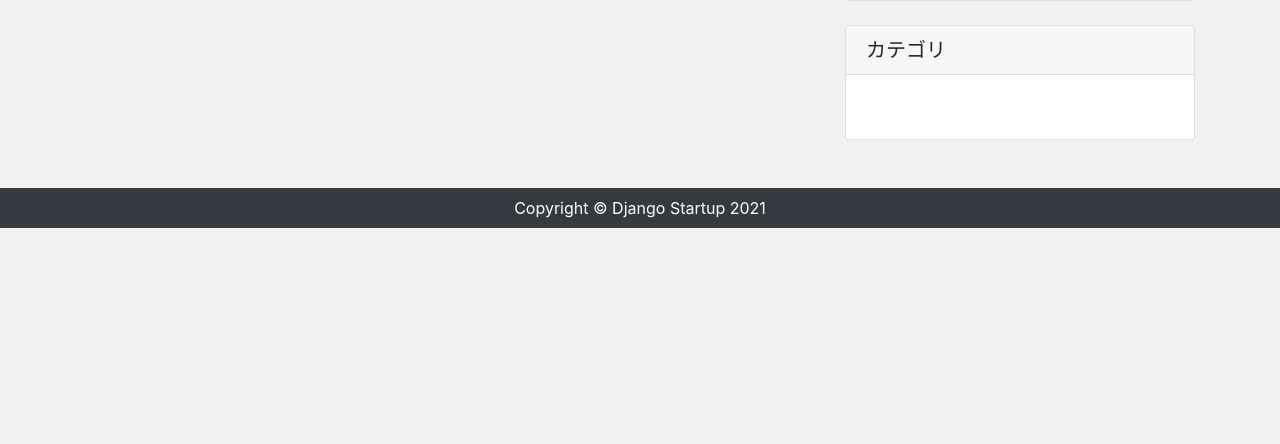
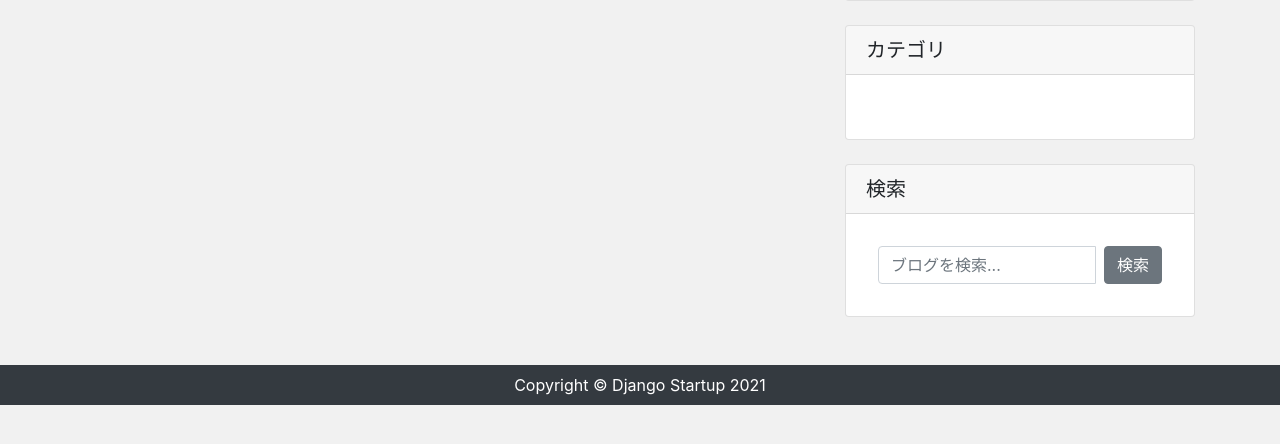
Before and after one commit to mitsumon/django-blog-from-youtube, a Django app: page / in a window 1280 px wide. Shown: the part 306-750 px from the top of the page. Run offline with Django 3.2, Linux system fonts and the light colour scheme; data that the repository does not hold is empty; some libraries are stand-ins or nearby versions.

Commit message:
added search blog funtion

```diff
--- a/app/templates/app/index.html
+++ b/app/templates/app/index.html
@@ -3,6 +3,9 @@
 {% block content %}
 <div class="row my-4">
     <div class="col-md-8">
+        {% if keyword %}
+            <h4 class="mb-4">「{{ keyword }}の検索結果」</h4>
+        {% endif %}
         {% for post in post_data %}
             <div class="card mb-4">
                 {% if post.image %}
@@ -49,6 +52,16 @@
                 </div>
             </div>
         </div>
+
+        <div class="card my-4">
+            <h5 class="card-header">検索</h5>
+            <div class="card-body">
+                <form action="{% url 'search' %}" method="get" class="input-group">
+                    <input type="text" class="form-control" name="keyword", placeholder="ブログを検索...">
+                    <button class="btn btn-secondary ml-2" type="submit">検索</button>
+                </form>
+            </div>
+        </div>
     </div>
 
 </div>
--- a/app/urls.py
+++ b/app/urls.py
@@ -9,4 +9,5 @@ urlpatterns = [
     path('post/<int:pk>/edit/', views.PostEditView.as_view(), name='post_edit'),
     path('post/<int:pk>/delete/', views.PostDeleteView.as_view(), name='post_delete'),
     path('category/<str:category>/', views.CategoryView.as_view(), name='category'),
+    path('search/', views.SearchView.as_view(), name='search'),
 ]
--- a/app/views.py
+++ b/app/views.py
@@ -1,9 +1,13 @@
+from functools import reduce
+from operator import and_
+
 from django.contrib.auth.mixins import LoginRequiredMixin
+from django.db.models import Q
 from django.shortcuts import redirect, render
 from django.views import generic
 
 from .forms import PostForm
-from .models import Post, Category
+from .models import Category, Post
 
 
 class IndexView(generic.View):
@@ -102,3 +106,24 @@ class CategoryView(generic.View):
         return render(request, 'app/index.html', {
             'post_data': post_data
         })
+
+
+class SearchView(generic.View):
+    def get(self, request, *args, **kwargs):
+        post_data = Post.objects.order_by('-id')
+        kw = request.GET.get('keyword')
+
+        if kw:
+            exclusion_list = set([' ', '　'])
+            query_list = ''
+            for word in kw:
+                if not word in exclusion_list:
+                    query_list += word
+            query = reduce(
+                and_, [Q(title__icontains=q) | Q(content__icontains=q) for q in query_list]
+            )
+            post_data = post_data.filter(query)
+        return render(request, 'app/index.html', {
+            'keyword': kw,
+            'post_data': post_data
+        })
```
